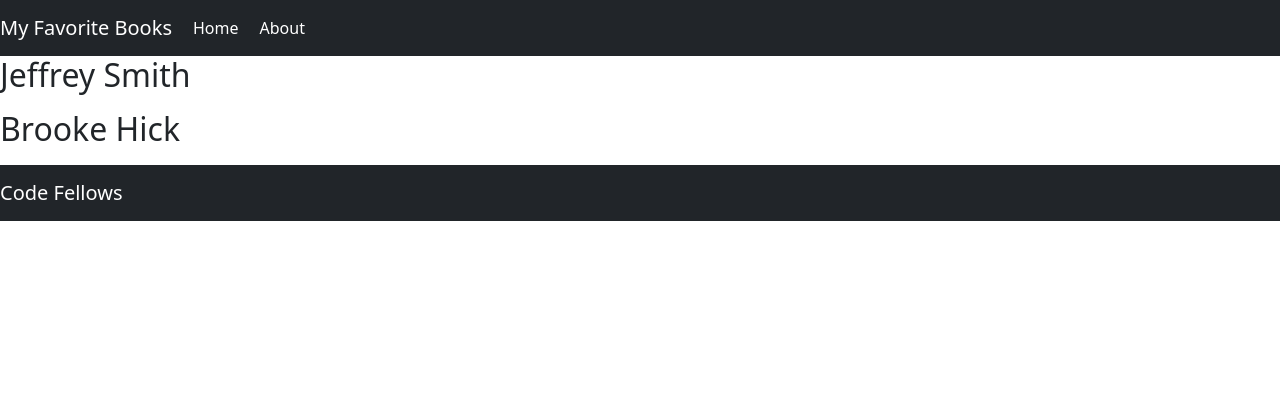
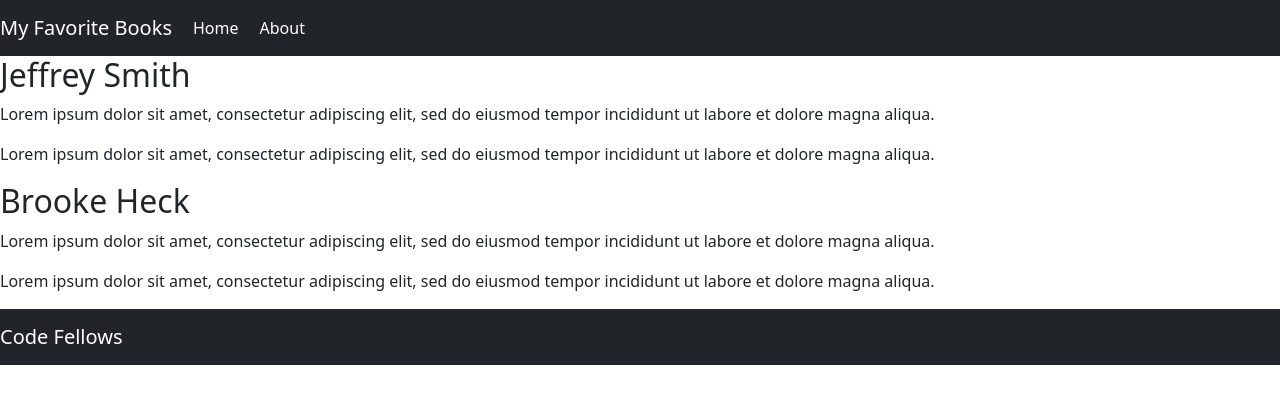
Before and after one commit to Jeffrey-S-Smith/can-of-books-frontend, a React (Create React App) app: page /About in a window 1280 px wide. Shown: the top 404 px of the page. Built offline with nearby package versions, Linux system fonts and the light colour scheme.

Commit message:
Update About.js

```diff
--- a/src/About.js
+++ b/src/About.js
@@ -7,10 +7,12 @@
     return(
       <>
         <h2>Jeffrey Smith</h2>
-        <p></p>
+        <p>Lorem ipsum dolor sit amet, consectetur adipiscing elit, sed do eiusmod tempor incididunt ut labore et dolore magna aliqua.</p>
+        <p>Lorem ipsum dolor sit amet, consectetur adipiscing elit, sed do eiusmod tempor incididunt ut labore et dolore magna aliqua.</p>
 
-        <h2>Brooke Hick</h2>
-        <p></p>
+        <h2>Brooke Heck</h2>
+        <p>Lorem ipsum dolor sit amet, consectetur adipiscing elit, sed do eiusmod tempor incididunt ut labore et dolore magna aliqua.</p>
+        <p>Lorem ipsum dolor sit amet, consectetur adipiscing elit, sed do eiusmod tempor incididunt ut labore et dolore magna aliqua.</p>
       </>
     )
   }
```
